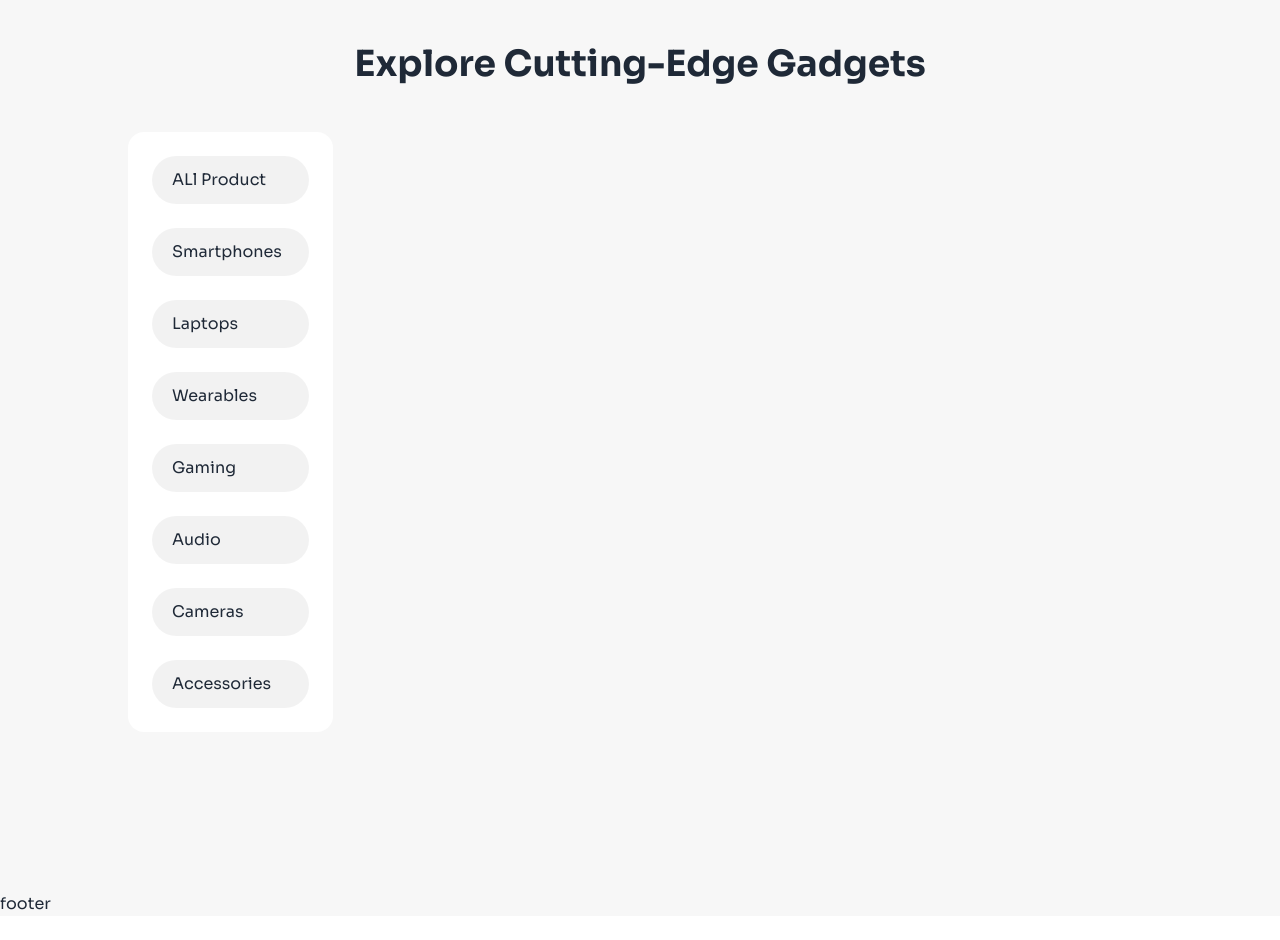
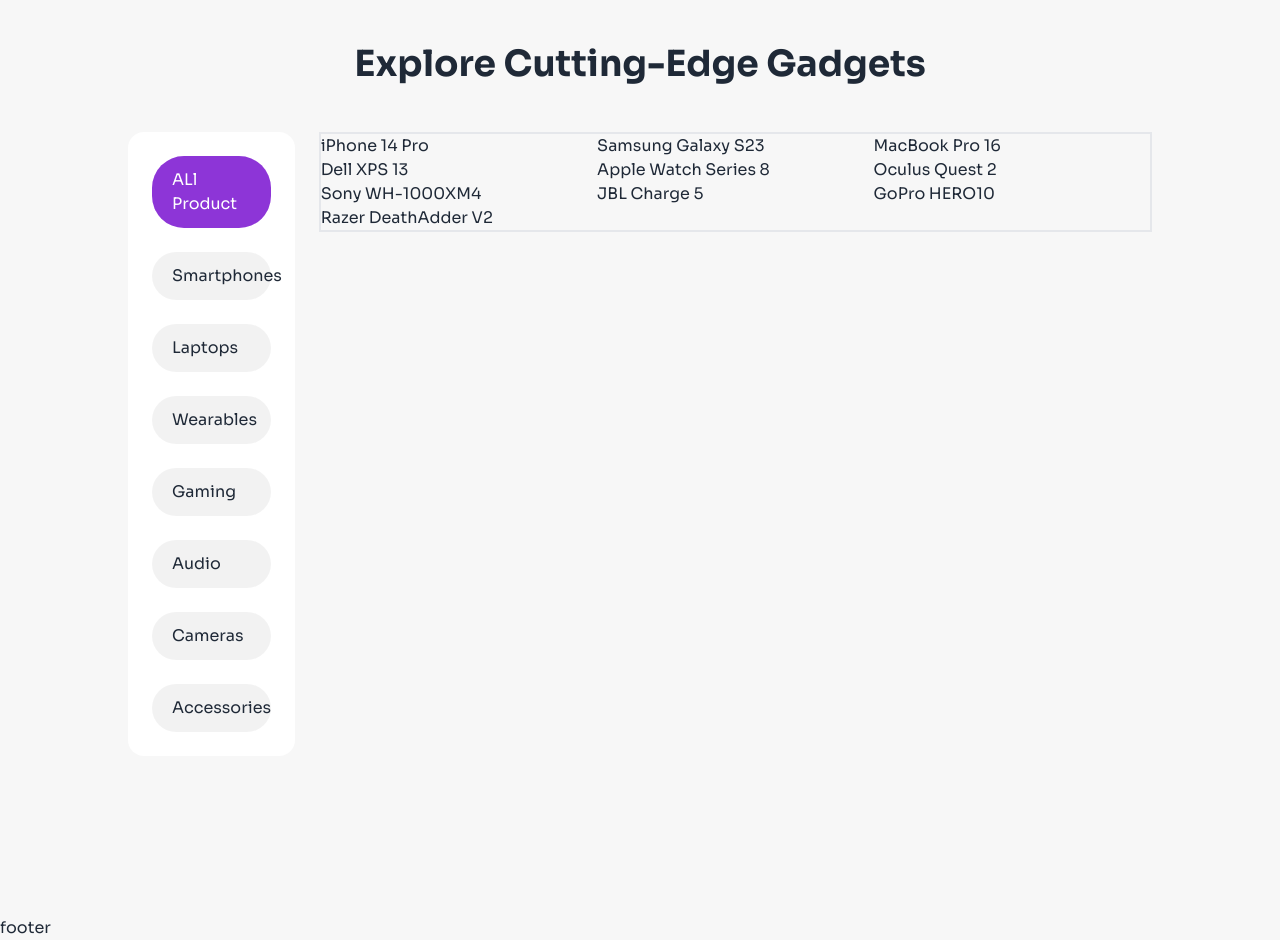
Before and after one commit to ShakirMahmud/gadget-heaven, a React (Vite) app: page / in a window 1280 px wide. Shown: the part 1060-2000 px from the top of the page. Before the commit the page ends 1976 px from the top, so only its background shows below. Built offline with nearby package versions, Linux system fonts and the light colour scheme.

Commit message:
categorywise data render complete

```diff
--- /dev/null
+++ b/src/components/Gadgets/GadgetCards.jsx
@@ -0,0 +1,12 @@
+import React from 'react';
+
+const GadgetCards = ({gadget}) => {
+    // console.log(gadget)
+    return (
+        <div className=''>
+            <div className=''><h2>{gadget.product_title}</h2></div>
+        </div>
+    );
+};
+
+export default GadgetCards;
--- a/src/components/Gadgets/Gadgets.jsx
+++ b/src/components/Gadgets/Gadgets.jsx
@@ -1,9 +1,32 @@
+import { useLoaderData, useParams } from "react-router-dom";
+import GadgetCards from "./GadgetCards";
+import { useEffect, useState } from "react";
 
 
 const Gadgets = () => {
+    const gadgets = useLoaderData();
+    const {category} = useParams();
+    const [gadgetsByCategory, setGadgetsByCategory] = useState([]);
+
+    useEffect(()=>{
+        if(category){
+            const filteredByCategory = [...gadgets].filter(
+                gadget => gadget.category === category
+            )
+
+            setGadgetsByCategory(filteredByCategory);
+        }else{
+            setGadgetsByCategory(gadgets)
+        }
+    },[category, gadgets]);
     return (
-        <div>
-
+        <div className="border-2 grid grid-cols-3">
+            {
+                gadgetsByCategory.map(gadget => <GadgetCards
+                    key={gadget.product_id}
+                    gadget={gadget}
+                ></GadgetCards>)
+            }
         </div>
     );
 };
--- a/src/components/GadgetsCategories/GadgetsCategories.jsx
+++ b/src/components/GadgetsCategories/GadgetsCategories.jsx
@@ -3,12 +3,15 @@
 
 const GadgetsCategories = ({categories}) => {
     return (
-        <div className='grid lg:grid-cols-1 grid-cols-2 w-full items-start gap-6 p-3 lg:p-6 bg-white rounded-2xl mt-12 lg:mr-6'>
-            <NavLink to={`/category/all`}
+        <div className='grid lg:grid-cols-1 grid-cols-2 w-full items-start gap-6 p-3 lg:p-6 bg-white rounded-2xl lg:mr-6'>
+            <NavLink to={`/`}
+            key='all-products'
             className={({isActive})=>`${isActive ? 'bg-[#9538E2] rounded-[2rem] text-white': ''}`}
             ><button className='bg-[#09080F0D] rounded-[2rem] px-5 py-3 w-full text-start'>ALl Product</button></NavLink>
             {
-                categories.map(category=><NavLink to={`/category/${category.category_name}`}
+                categories.map(category=><NavLink
+                    to={`/category/${category.category_name}`}
+                    key={category.category_id}
                 className={({isActive})=>`${isActive? 'bg-purple-700 rounded-[2rem] text-white': ''}`}
                 ><button className='bg-[#09080F0D] rounded-[2rem] px-5 py-3 w-full text-start'>{category.category_name}</button></NavLink>)
             }
--- a/src/components/Home/Home.jsx
+++ b/src/components/Home/Home.jsx
@@ -9,20 +9,17 @@
     const categories = useLoaderData();
 
     return (
-        <div className='lg:w-4/5 mx-auto'>
+        <div className='lg:w-4/5 mx-auto '>
             <h2 className='font-bold text-4xl text-[#0B0B0B text-center mt-[61.5rem]'>Explore Cutting-Edge Gadgets</h2>
-            <div className='lg:w-1/5'>
-                <GadgetsCategories categories={categories}></GadgetsCategories>
-            </div>
-            <Outlet></Outlet>
-            <div className='grid grid-cols-2 gap-6'>
-                <div className='w-1/4'>
-
+            <div className='flex mt-12 gap-6'>
+                <div className='lg:w-1/5'>
+                    <GadgetsCategories key={categories.category_id} categories={categories}></GadgetsCategories>
                 </div>
-                <div className='grid grid-cols-3 gap-6'>
-
+                <div className=' w-full'>
+                    <Outlet></Outlet>
                 </div>
             </div>
+
         </div>
     );
 };
--- a/src/components/Root/Root.jsx
+++ b/src/components/Root/Root.jsx
@@ -1,5 +1,5 @@
 import React from 'react';
-import { Outlet, useLocation } from 'react-router-dom';
+import { Outlet, useLoaderData, useLocation } from 'react-router-dom';
 import Footer from '../Footer/Footer';
 import HomeNavBar from '../NavBar/HomeNavBar';
 import OtherNavBar from '../NavBar/OtherNavBar';
@@ -7,13 +7,15 @@
 import OtherBanner from '../Banner/OtherBanner';
 
 const Root = () => {
+    const categories = useLoaderData();
     const location = useLocation();
     const isHome = location.pathname === '/';
-    console.log('Current Path:', location.pathname);
+    const isCategory = categories.map(category =>location.pathname === `/category/${category.category_name}`)
+    console.log(isCategory)
     return (
         <div className='flex flex-col'>
             {isHome ? <HomeNavBar></HomeNavBar> : <OtherNavBar></OtherNavBar>}
-            {isHome ? <HomeBanner></HomeBanner> : <OtherBanner></OtherBanner>}
+            {isHome || isCategory ? <HomeBanner></HomeBanner> : <OtherBanner></OtherBanner>}
             <div className='flex-grow'><Outlet></Outlet></div>
             <Footer></Footer>
         </div>
--- a/src/main.jsx
+++ b/src/main.jsx
@@ -16,6 +16,7 @@
   {
     path: "/",
     element: <Root></Root>,
+    loader: ()=> fetch('../GadgetCategories.json'),
     children:[
       {
         path:'/',
@@ -23,10 +24,15 @@
         loader: ()=> fetch('../GadgetCategories.json'),
         children:[
           {
-            path: '/category/:category_name',
+            path: '/',
             element: <Gadgets></Gadgets>,
             loader: ()=> fetch('../Gadgets.json'),
-          }
+          },
+          {
+            path: '/category/:category',
+            element: <Gadgets></Gadgets>,
+            loader: ()=> fetch('../Gadgets.json'),
+          },
         ]
       },
       {
```
